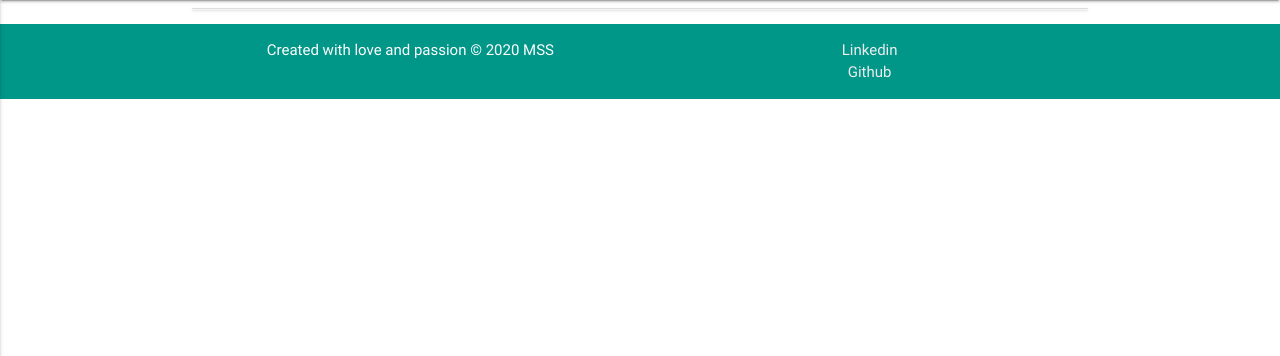
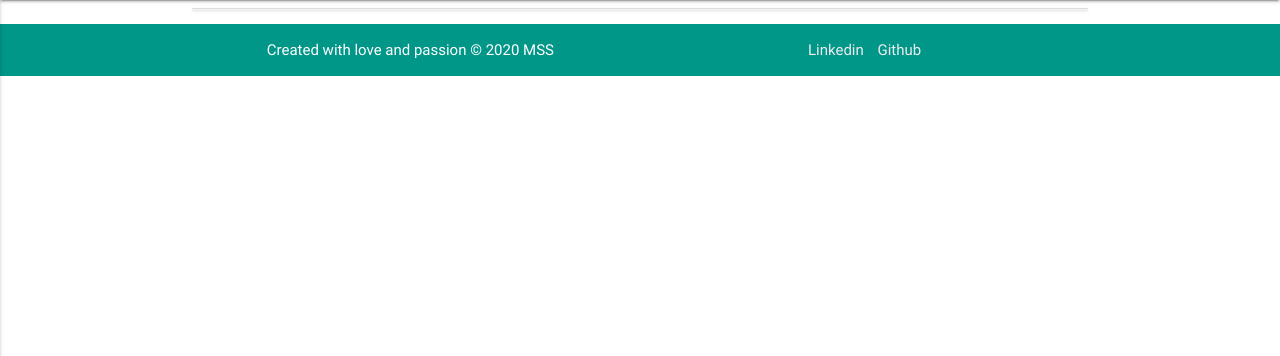
Before and after one commit to sohailshams/cookbook, a Flask app: page / in a window 1280 px wide. Shown: the part 64-420 px from the top of the page. Run offline with Flask 2, Linux system fonts and the light colour scheme; data that the repository does not hold is empty; some libraries are stand-ins or nearby versions.

Commit message:
Made social links inline styled

```diff
--- a/static/css/style.css
+++ b/static/css/style.css
@@ -9,3 +9,11 @@
     padding-left: 20px;
     font-size: 15px;
 }
+/*----------------------------Footer */
+.footer{
+    margin-top: 10px;
+}
+.social-links li {
+    display: inline;
+    padding-inline-end: 10px;
+}
```
